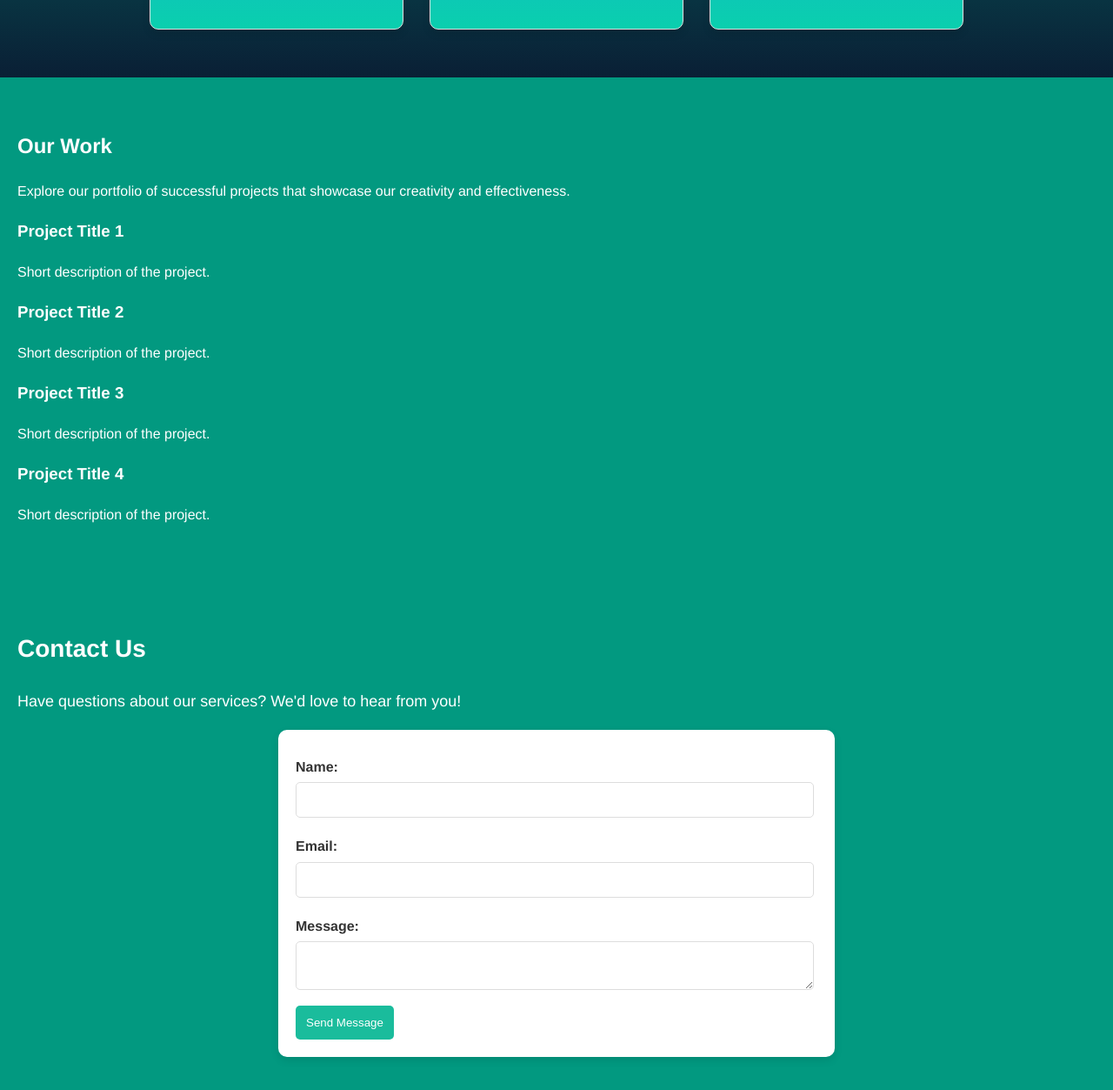
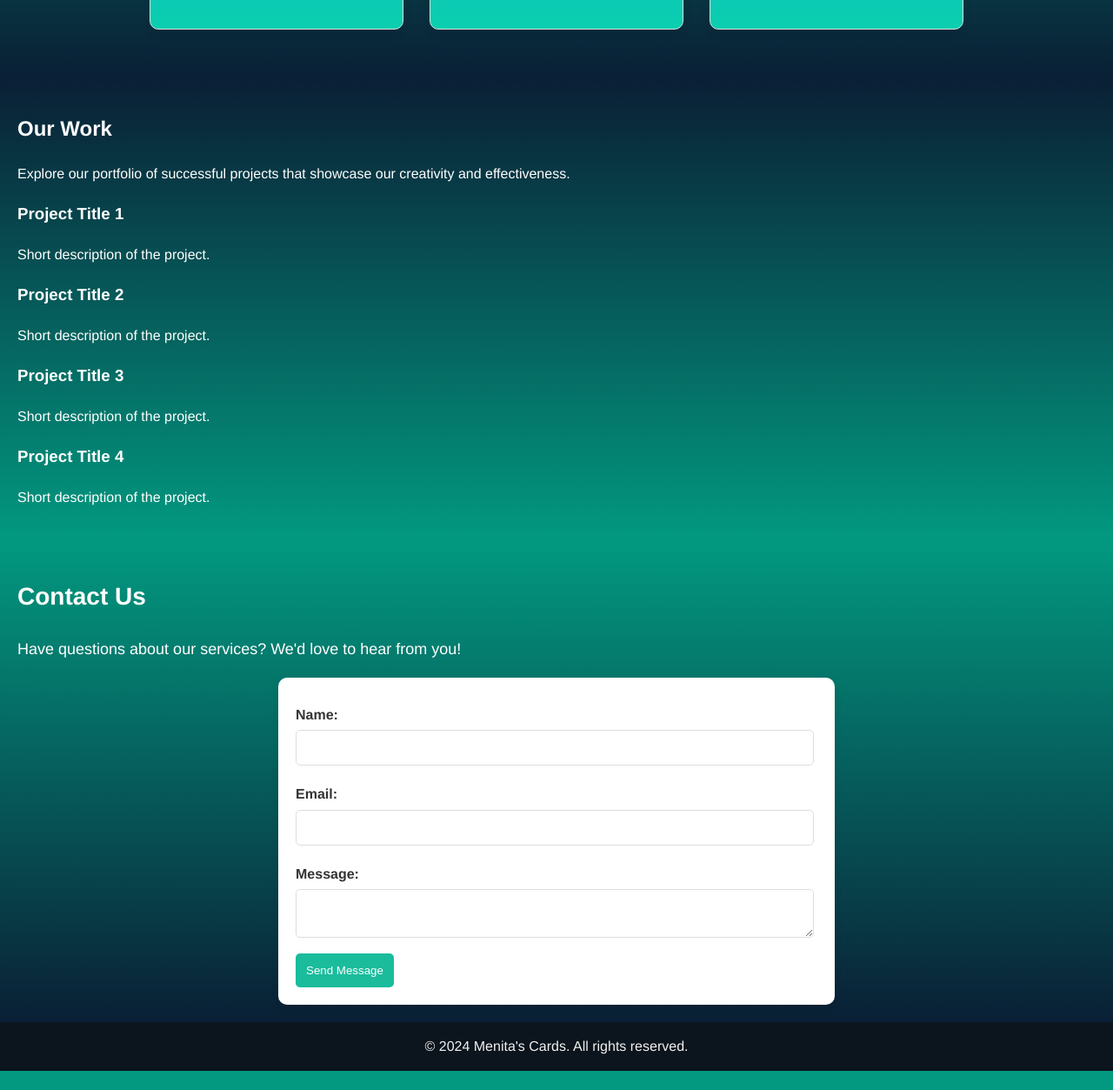
Before and after one commit to Dagi1sire/Menita-s-Cards, a plain HTML site: page index.html in a window 1280 px wide. Shown: the part 1047-2300 px from the top of the page at 87% size. After the commit the page ends 2278 px from the top, so only its background shows below. Drawn offline with Linux system fonts and the light colour scheme.

Commit message:
Add files via upload

```diff
--- a/styles.css
+++ b/styles.css
@@ -78,7 +78,7 @@ header {
     text-decoration: none;
     font-weight: bold;
     transition: color 0.3s ease;
-    font-size: 1.2rem;
+    font-size: 1rem;
 }
 
 .nav-menu a:hover {
@@ -341,7 +341,9 @@ p {
 }
 
 .our-work {
-    padding: 40px 20px;
+    background: linear-gradient(to bottom, #0a1f35, #029980); /* Adjust colors as needed */
+    padding: 20px;
+    color: white;
 }
 
 .our-work h2 {
@@ -358,8 +360,9 @@ p {
 
 /* Contact Section Styles */
 .contact {
-    padding: 40px 20px;
-    background-color : gradient(to bottom, #248cfa, #0acfae);
+    background: linear-gradient(to bottom, #029980, #0a1f35); /* Adjust colors as needed */
+    padding: 20px;
+    color: white;
 }
 
 .contact h2 {
@@ -382,6 +385,7 @@ form {
 }
 
 label {
+    color: #333;
     display: block;
     margin: 10px 0 5px;
     font-weight: bold;
```
